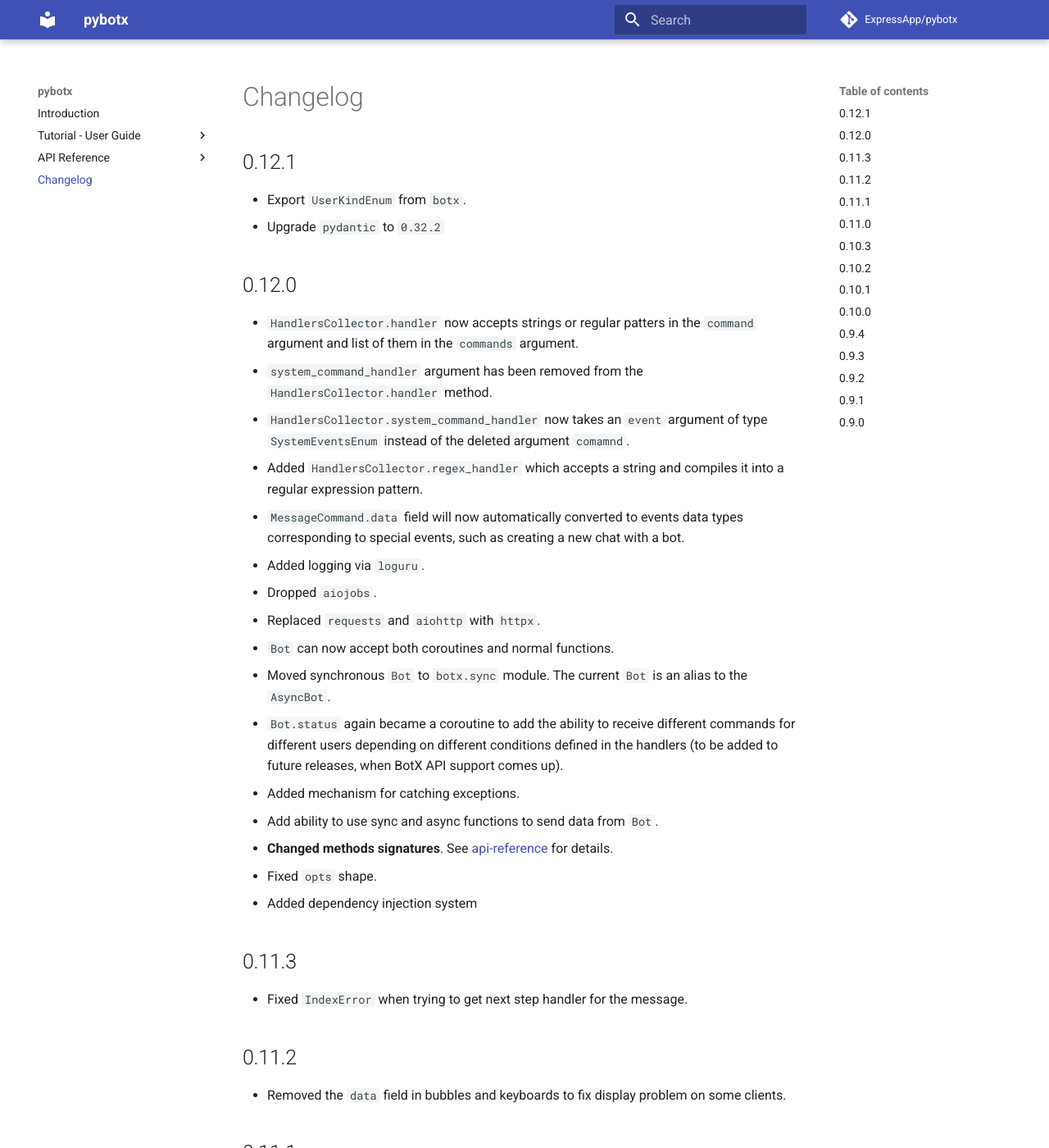
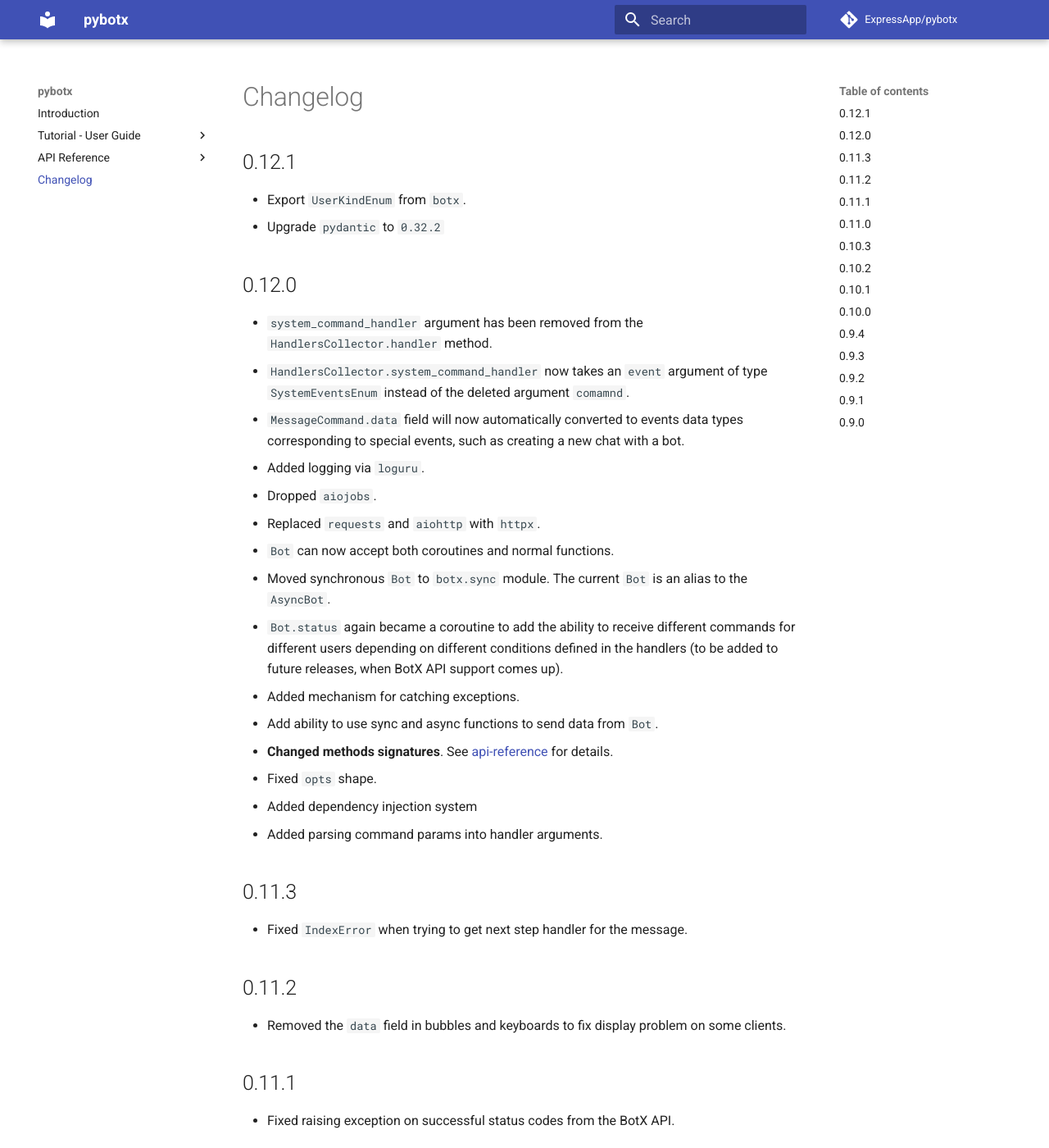
Before and after one commit to ExpressApp/pybotx, an MkDocs documentation site: the page built from docs/changelog.md, in a window 1280 px wide and 1400 px high. Shown: the whole window at 82% size. Built offline with MkDocs 1.6.1 and Material for MkDocs 9.7.7, drawn with Linux system fonts in a browser that asks for light colours; comment, search, counter and statistics services are not loaded.

Commit message:
fixed changelog links

```diff
--- a/docs/changelog.md
+++ b/docs/changelog.md
@@ -5,10 +5,8 @@
 
 ## 0.12.0
 
-* `HandlersCollector.handler` now accepts strings or regular patters in the `command` argument and list of them in the `commands` argument.
 * `system_command_handler` argument has been removed from the `HandlersCollector.handler` method.
 * `HandlersCollector.system_command_handler` now takes an `event` argument of type `SystemEventsEnum` instead of the deleted argument `comamnd`.
-* Added `HandlersCollector.regex_handler` which accepts a string and compiles it into a regular expression pattern.
 * `MessageCommand.data` field will now automatically converted to events data types corresponding to special events,
 such as creating a new chat with a bot.
 * Added logging via `loguru`.
@@ -20,9 +18,10 @@
 depending on different conditions defined in the handlers (to be added to future releases, when BotX API support comes up).
 * Added mechanism for catching exceptions.
 * Add ability to use sync and async functions to send data from `Bot`.
-* <b>Changed methods signatures</b>. See [api-reference](/api-reference/bots/) for details.
+* <b>Changed methods signatures</b>. See [api-reference](../api-reference/bots/) for details.
 * Fixed `opts` shape.
 * Added dependency injection system
+* Added parsing command params into handler arguments.
 
 ## 0.11.3
 
```
